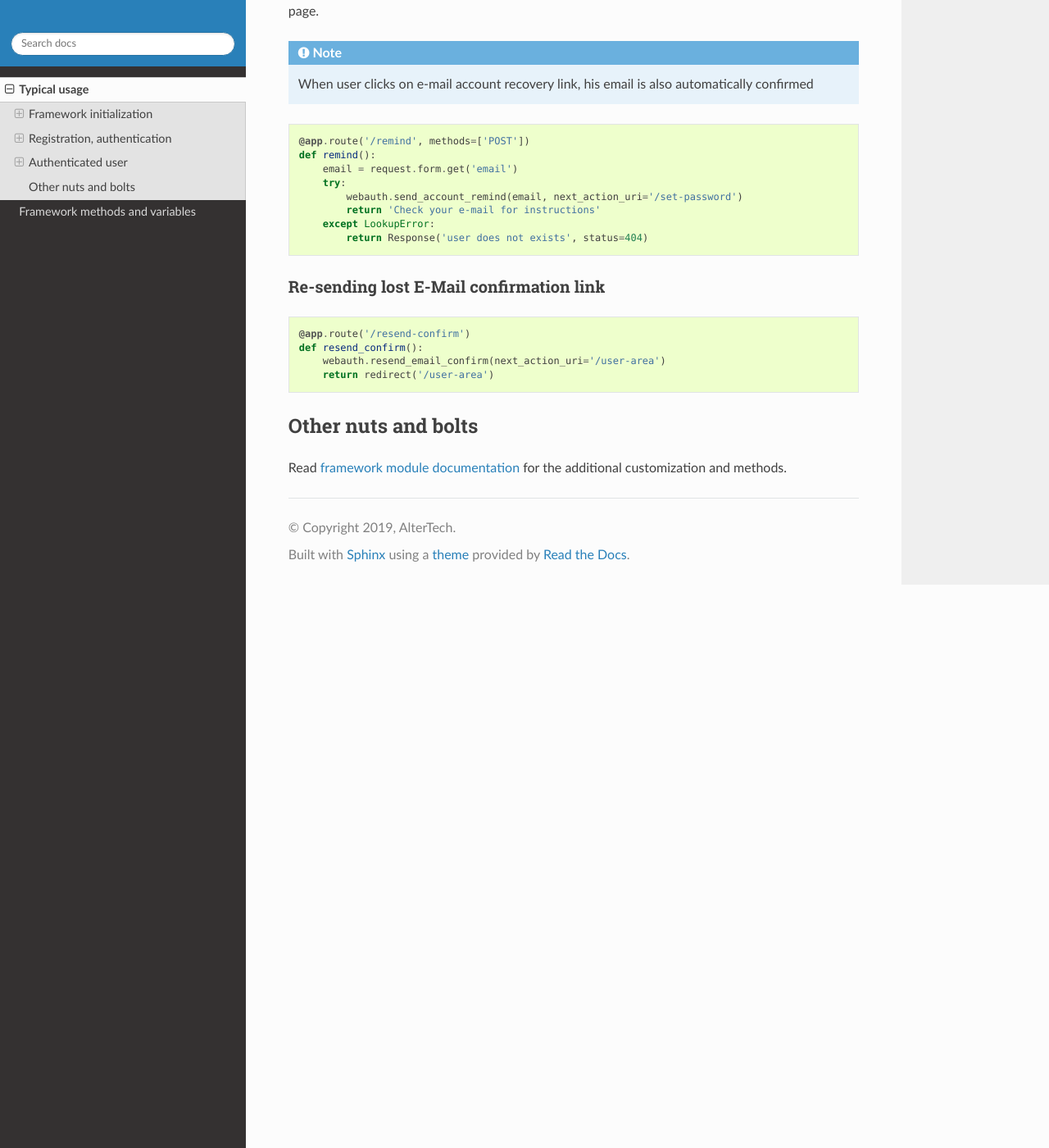
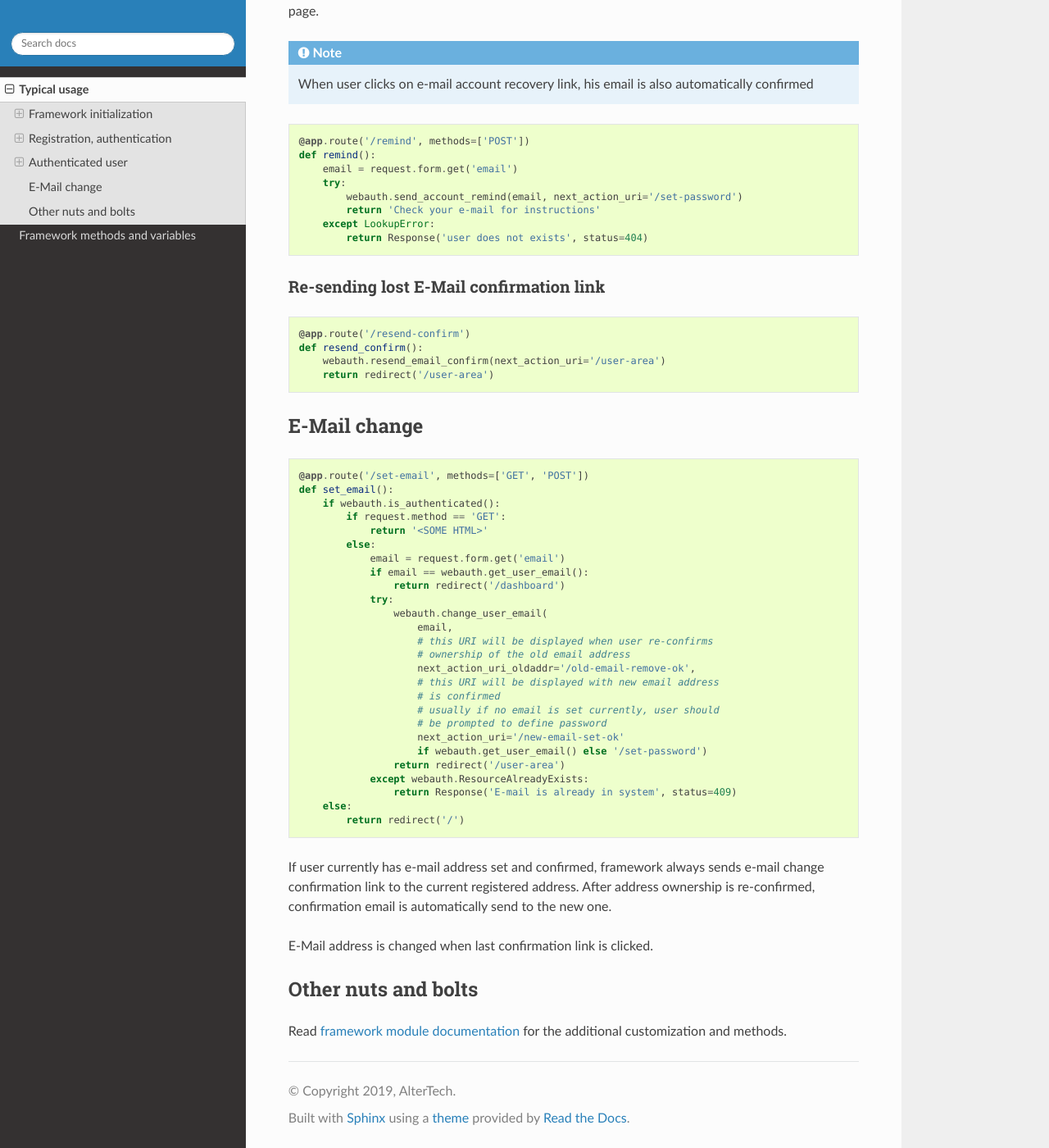
Before and after one commit to alttch/webauth, a Sphinx documentation site: the page built from doc/usage.rst, in a window 1280 px wide and 1400 px high, scrolled down 3269 px. Shown: the whole window at 82% size. Built offline with Sphinx 7.4.7 and the Read the Docs theme 2.0.0, drawn with Linux system fonts in a browser that asks for light colours.

Commit message:
e-mail change

```diff
--- a/doc/usage.rst
+++ b/doc/usage.rst
@@ -204,6 +204,45 @@ Re-sending lost E-Mail confirmation link
        webauth.resend_email_confirm(next_action_uri='/user-area')
        return redirect('/user-area')
 
+E-Mail change
+=============
+
+.. code:: python
+
+   @app.route('/set-email', methods=['GET', 'POST'])
+   def set_email():
+       if webauth.is_authenticated():
+           if request.method == 'GET':
+               return '<SOME HTML>'
+           else:
+               email = request.form.get('email')
+               if email == webauth.get_user_email():
+                   return redirect('/dashboard')
+               try:
+                   webauth.change_user_email(
+                       email,
+                       # this URI will be displayed when user re-confirms
+                       # ownership of the old email address
+                       next_action_uri_oldaddr='/old-email-remove-ok',
+                       # this URI will be displayed with new email address
+                       # is confirmed
+                       # usually if no email is set currently, user should
+                       # be prompted to define password
+                       next_action_uri='/new-email-set-ok'
+                       if webauth.get_user_email() else '/set-password')
+                   return redirect('/user-area')
+               except webauth.ResourceAlreadyExists:
+                   return Response('E-mail is already in system', status=409)
+       else:
+           return redirect('/')
+
+If user currently has e-mail address set and confirmed, framework always sends
+e-mail change confirmation link to the current registered address. After
+address ownership is re-confirmed, confirmation email is automatically send to
+the new one.
+
+E-Mail address is changed when last confirmation link is clicked.
+
 Other nuts and bolts
 ====================
 
```
